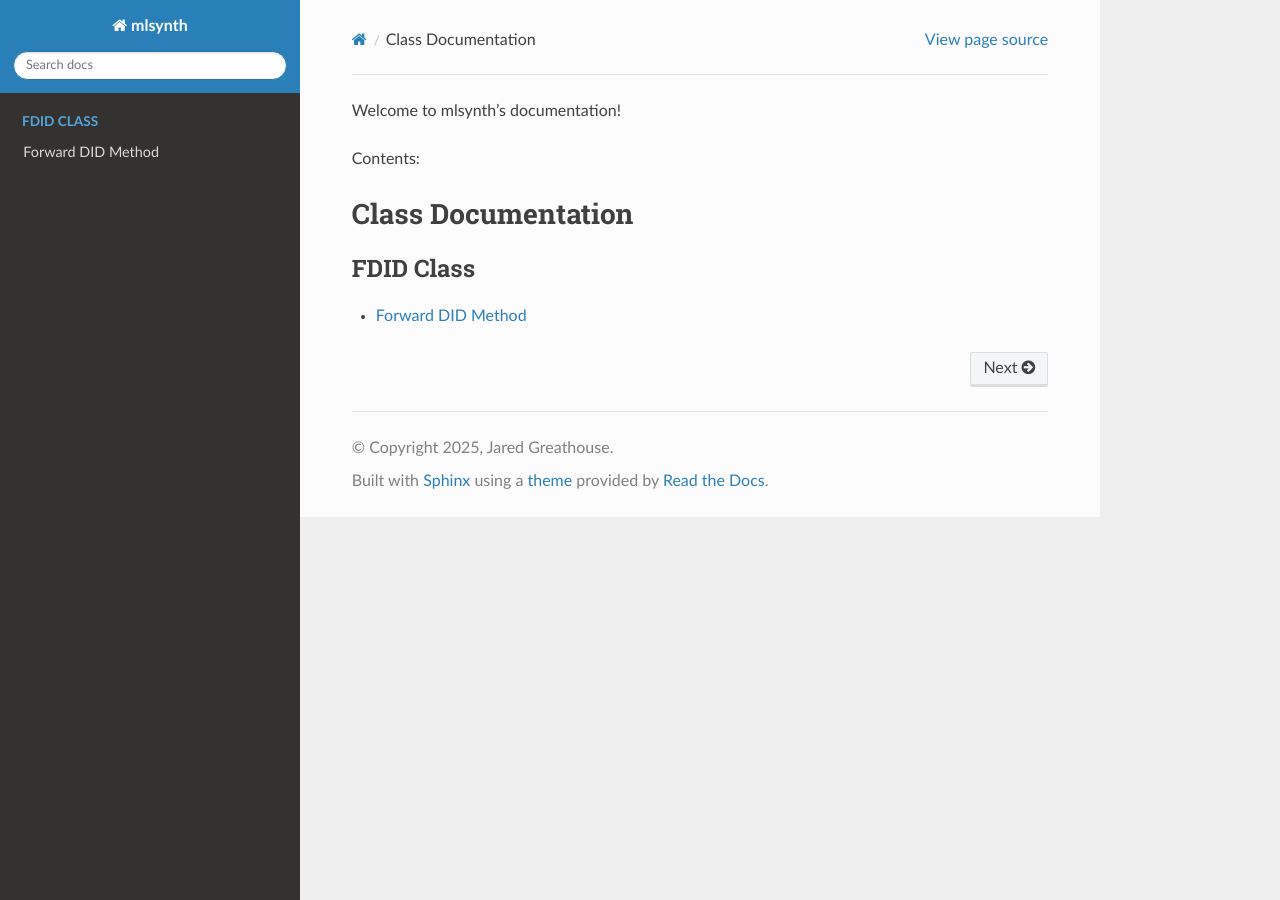
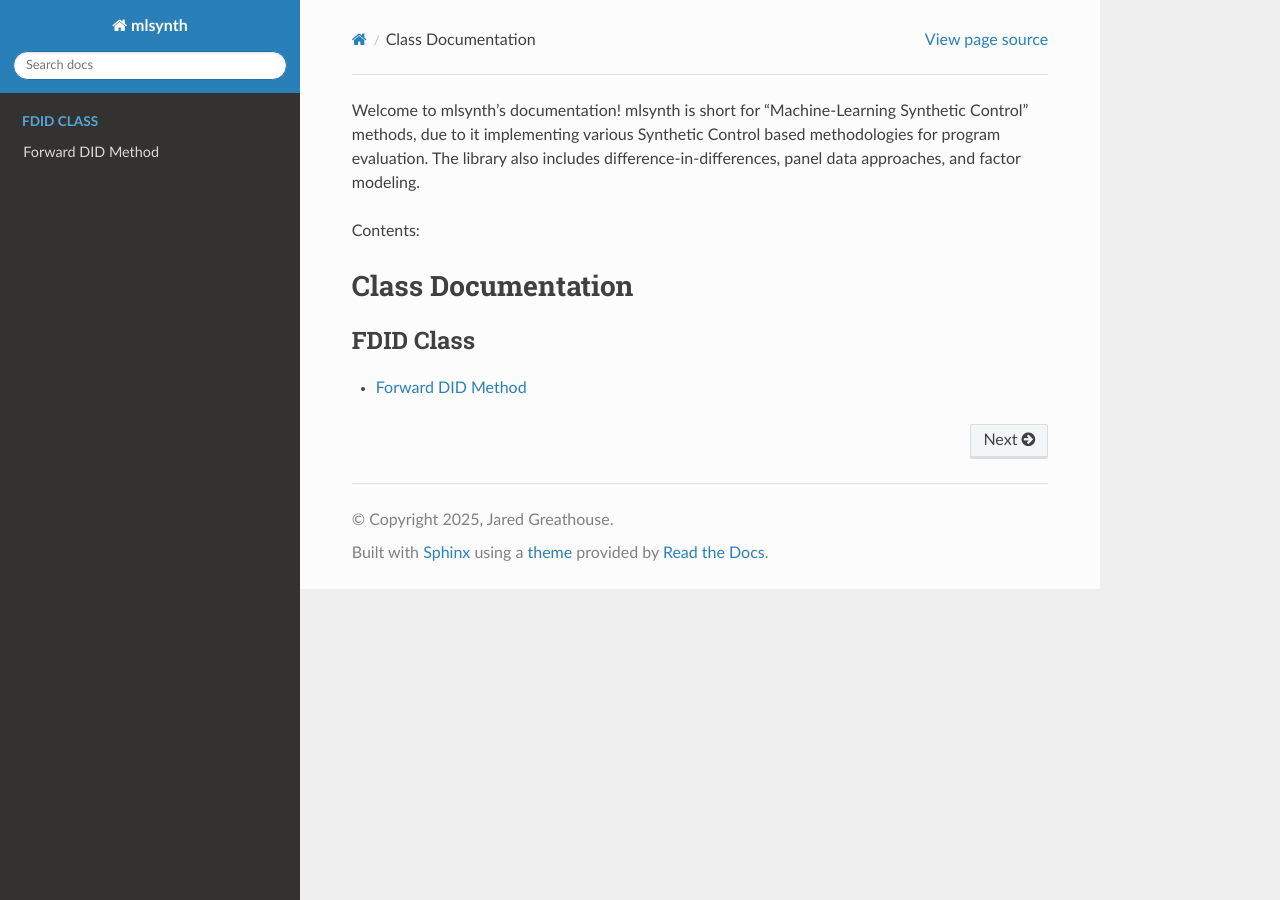
Before and after one commit to jgreathouse9/mlsynth, a Sphinx documentation site: the page built from docs/index.rst, in a window 1280 px wide. Built offline with Sphinx 7.4.7 and the Read the Docs theme 3.1.0, drawn with Linux system fonts in a browser that asks for light colours; pages that are not in the unit, such as notebooks, are missing from menus.

Commit message:
Update index.rst

```diff
--- a/docs/index.rst
+++ b/docs/index.rst
@@ -1,7 +1,7 @@
 .. mlsynth documentation master file, created by
    sphinx-quickstart on Thu Jan 3 2025.
 
-Welcome to mlsynth's documentation!
+Welcome to mlsynth's documentation! mlsynth is short for "Machine-Learning Synthetic Control" methods, due to it implementing various Synthetic Control based methodologies for program evaluation. The library also includes difference-in-differences, panel data approaches, and factor modeling.
 
 Contents:
 
```
